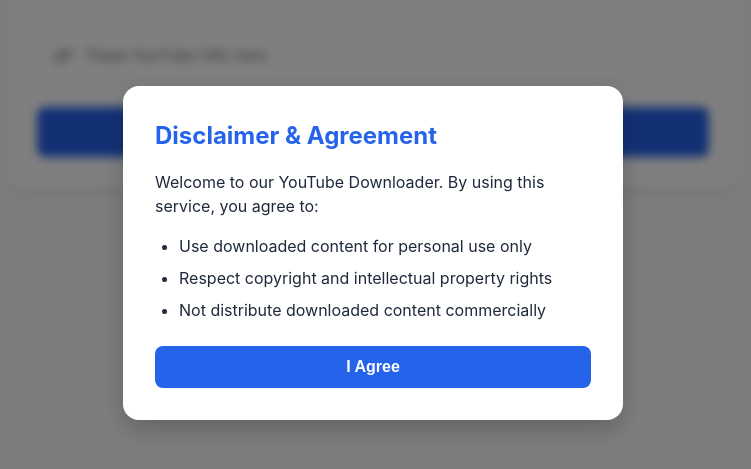
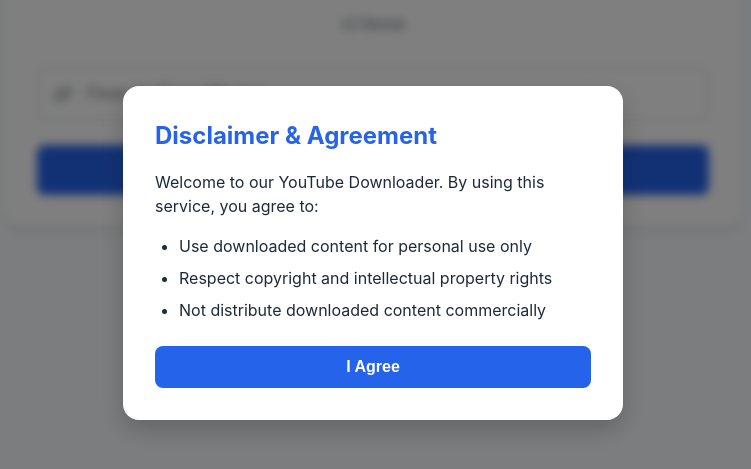
Before and after one commit to ShareTheFun/Isee, a website: page public/index.html in a window 1280 px wide. Shown: the part 147-616 px from the top of the page, without its empty margins (267-1018 px from the left). Drawn offline with Linux system fonts and the light colour scheme.

Commit message:
Beta version

```diff
--- a/public/index.html
+++ b/public/index.html
@@ -31,6 +31,7 @@
             </div>
 
             <h1>YouTube Downloader</h1>
+            <div class="version">v2.1(beta)</div>
 
             <form id="downloadForm">
                 <div class="input-group">
@@ -92,19 +93,6 @@
             themeIcon.classList.remove('fa-moon');
             themeIcon.classList.add('fa-sun');
         }
-    });
-
-    // Disclaimer modal
-    const disclaimer = document.getElementById('disclaimer');
-    const acceptBtn = document.getElementById('acceptBtn');
-
-    if (!localStorage.getItem('disclaimerAccepted')) {
-        disclaimer.style.display = 'flex';
-    }
-
-    acceptBtn.addEventListener('click', () => {
-        disclaimer.style.display = 'none';
-        localStorage.setItem('disclaimerAccepted', 'true');
     });
 
     // Form submission and video handling
@@ -187,6 +175,19 @@
             alert('Audio is not available yet. Please download a video first.');
         }
     });
+
+    // Disclaimer modal
+    const disclaimer = document.getElementById('disclaimer');
+    const acceptBtn = document.getElementById('acceptBtn');
+
+    if (!localStorage.getItem('disclaimerAccepted')) {
+        disclaimer.style.display = 'flex';
+    }
+
+    acceptBtn.addEventListener('click', () => {
+        disclaimer.style.display = 'none';
+        localStorage.setItem('disclaimerAccepted', 'true');
+    });
     </script>
 </body>
 </html>
--- a/public/style.css
+++ b/public/style.css
@@ -47,7 +47,7 @@
 .card {
   background: var(--card-bg);
   border-radius: 1rem;
-  box-shadow: 0 4px 6px -1px rgb(0 0 0 / 0.1), 0 2px 4px -2px rgb(0 0 0 / 0.1);
+  box-shadow: 0 4px 6px -1px rgba(0, 0, 0, 0.1), 0 2px 4px -2px rgba(0, 0, 0, 0.1);
   padding: 2rem;
   margin-bottom: 2rem;
   position: relative;
@@ -82,6 +82,15 @@
   text-align: center;
   margin-bottom: 2rem;
   color: var(--primary);
+}
+
+.version {
+  text-align: center;
+  font-size: 0.9rem;
+  color: var(--text);
+  opacity: 0.7;
+  margin-top: -1rem;
+  margin-bottom: 2rem;
 }
 
 .input-group {
@@ -256,6 +265,7 @@
 
 .modal-content ul {
   margin-bottom: 1.5rem;
+
   padding-left: 1.5rem;
 }
 
```
